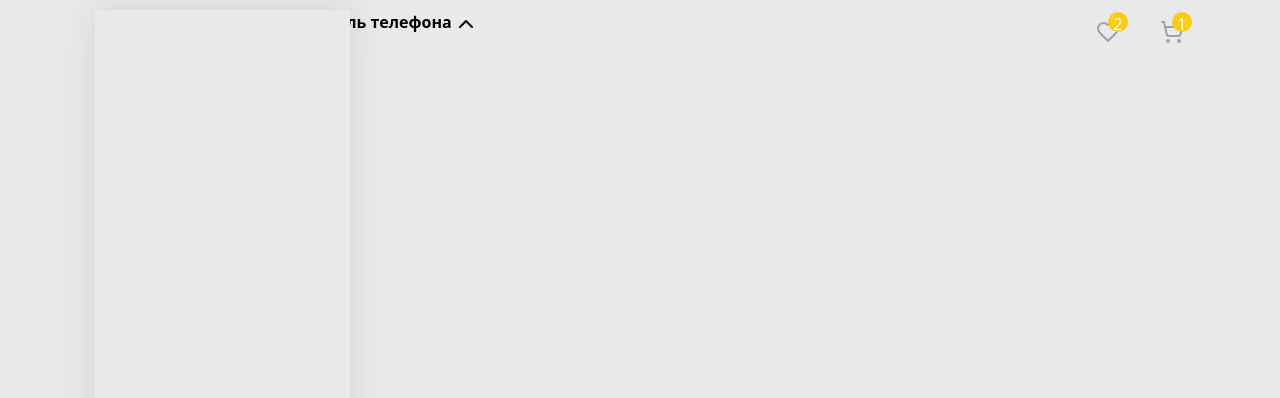
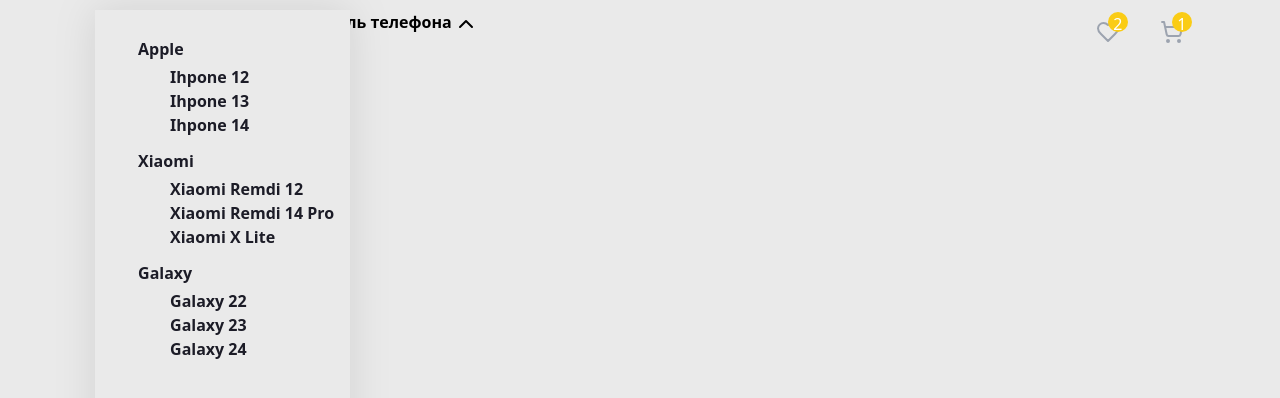
Before and after one commit to AhmadAsoev/phone-shop, a React (Vite) app: page / in a window 1280 px wide. Both pictures are taken after a click on the button "Выберите модель телефона". Shown: the top 398 px of the page. Built offline with nearby package versions, Linux system fonts and the light colour scheme.

Commit message:
Add Sublist

```diff
--- a/src/components/HeaderMenu.tsx
+++ b/src/components/HeaderMenu.tsx
@@ -1,12 +1,49 @@
-import MenuItem from "./MenuItem";
+import { useContext } from "react";
+import { ButtonContext } from "../App";
+
+interface Items {
+  element: string;
+  subElements: string[];
+}
 
 export default function HeaderMenu() {
-    const items = ["Apple", "Xiaomi", "Samsung",]
+  const items: Items[] = [
+    {
+      element: 'Apple',
+      subElements: ['Ihpone 12', 'Ihpone 13', 'Ihpone 14'],
+    },
+    {
+      element: 'Xiaomi',
+      subElements: ['Xiaomi Remdi 12', 'Xiaomi Remdi 14 Pro', 'Xiaomi X Lite'],
+    },
+    {
+      element: 'Galaxy',
+      subElements: ['Galaxy 22', 'Galaxy 23', 'Galaxy 24'],
+    },
+  ];
+
+  const {isOpen, setOpen} = useContext(ButtonContext)
+
+  const toggleItems = () => {
+    setOpen(!isOpen);
+  };
+
+
+  const menuStyle =
+    'menu absolute w-[255px] h-[512px] rounded-br-[30px] rounded-bl-[30px]  bg-[#EAEAEA] drop-shadow-[0_0_20px_rgba(0,0,0,0.1)]';
 
   return (
-    <div className="menu absolute w-[255px] h-[512px] rounded-br-[30px] rounded-bl-[30px] bg-[#EAEAEA] drop-shadow-[0_0_20px_rgba(0,0,0,0.1)]">
+    <div className={`${menuStyle}`}>
       <ul className="menu-list max-h-max text-[#1C1C27] w-[150px] h-[464px]  mt-[19px] ml-[27px]">
-              {items.map((item, index) => <MenuItem item={item} id={index}  />)}
+        {items.map((item, index) => (
+          <li className="menu-item px-4 py-2 hover:text-[#FFA542]" key={index}>
+            {item.element}
+            <ul className="subMenu w-[209px]  relative  top-1  left-8">
+              {item.subElements.map((subElement) => (<li className="">{subElement }</li>))}
+
+            </ul>
+          </li>
+        ))}
       </ul>
     </div>
   );
--- a/src/components/MenuItem.tsx
+++ b/src/components/MenuItem.tsx
@@ -1,23 +1,21 @@
-import { useContext } from 'react';
-import { ButtonContext } from '../App';
+// import { useContext } from 'react';
+// import { ButtonContext } from '../App';
 
-interface IItems {
-  item: string;
-  id: number;
-}
+// interface IItems {
+//   item: string;
+//   index: number;
+// }
 
-export default function MenuItem({ item, id }: IItems) {
-  const subItems = [
-    ['Ihpone 12', 'Ihpone 13', 'Ihpone 14'],
-    ['Xiaomi Remdi 12', 'Xiaomi Remdi 14 Pro', 'Xiaomi X Lite'],
-    ['Galaxy 22', 'Galaxy 23', 'Galaxy 24'],
-  ];
+// export default function MenuItem({ item, index }: IItems) {
+//   // const subItems = [
+//   //   ['Ihpone 12', 'Ihpone 13', 'Ihpone 14'],
+//   //   ['Xiaomi Remdi 12', 'Xiaomi Remdi 14 Pro', 'Xiaomi X Lite'],
+//   //   ['Galaxy 22', 'Galaxy 23', 'Galaxy 24'],
+//   // ];
 
-  const { isOpen, setOpen } = useContext(ButtonContext);
+//   // const { isOpen, setOpen } = useContext(ButtonContext);
 
-  const toggleItem = () => {
-    setOpen(!isOpen);
-  };
-
-  return <div></div>;
-}
+//   return (
+//     <li className='menu-item px-4 py-2 hover:text-[#FFA542]'>{item}</li>
+//   );
+// }
```
Also changed, not shown: src/components/SubItems.tsx (added, +15 -0 lines).
